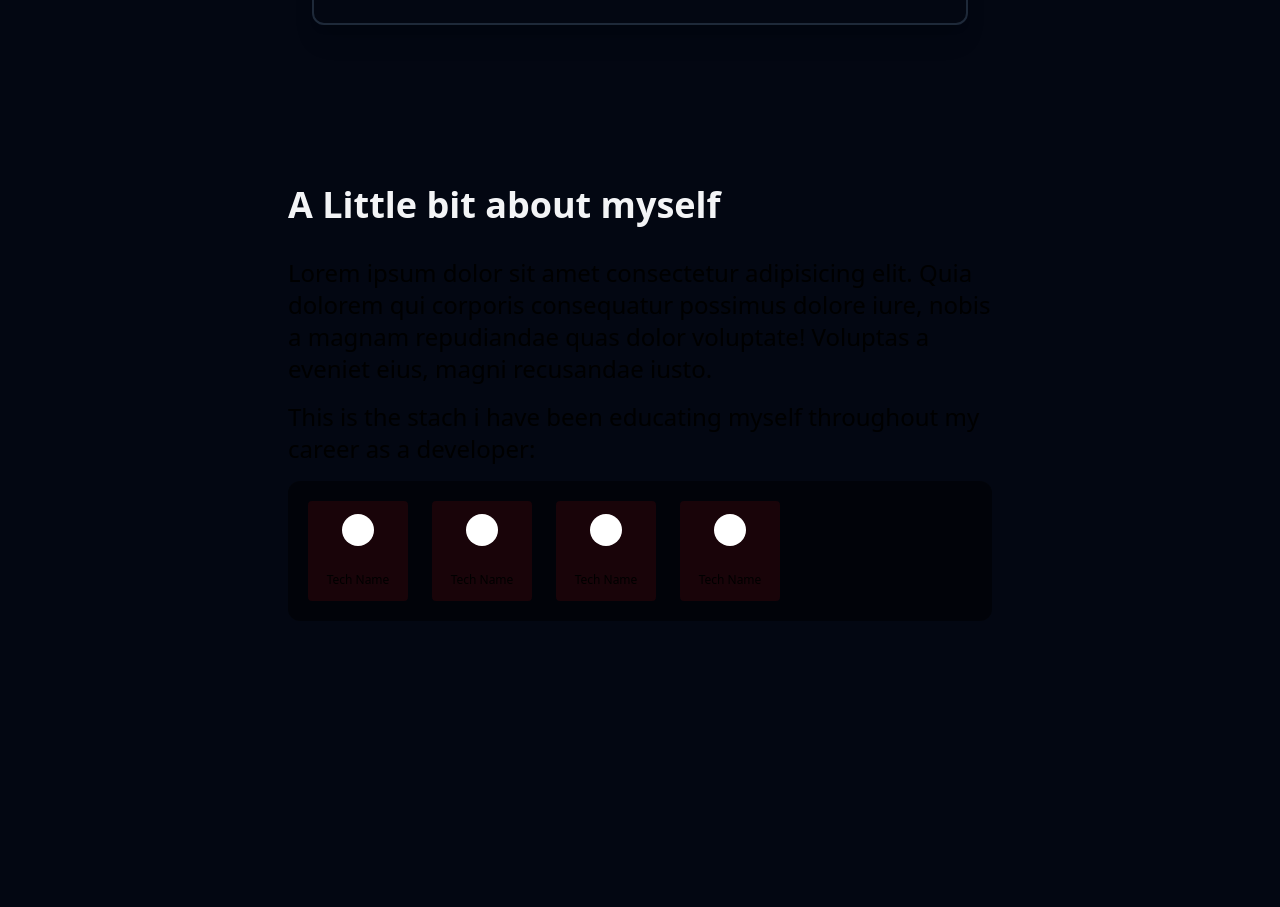
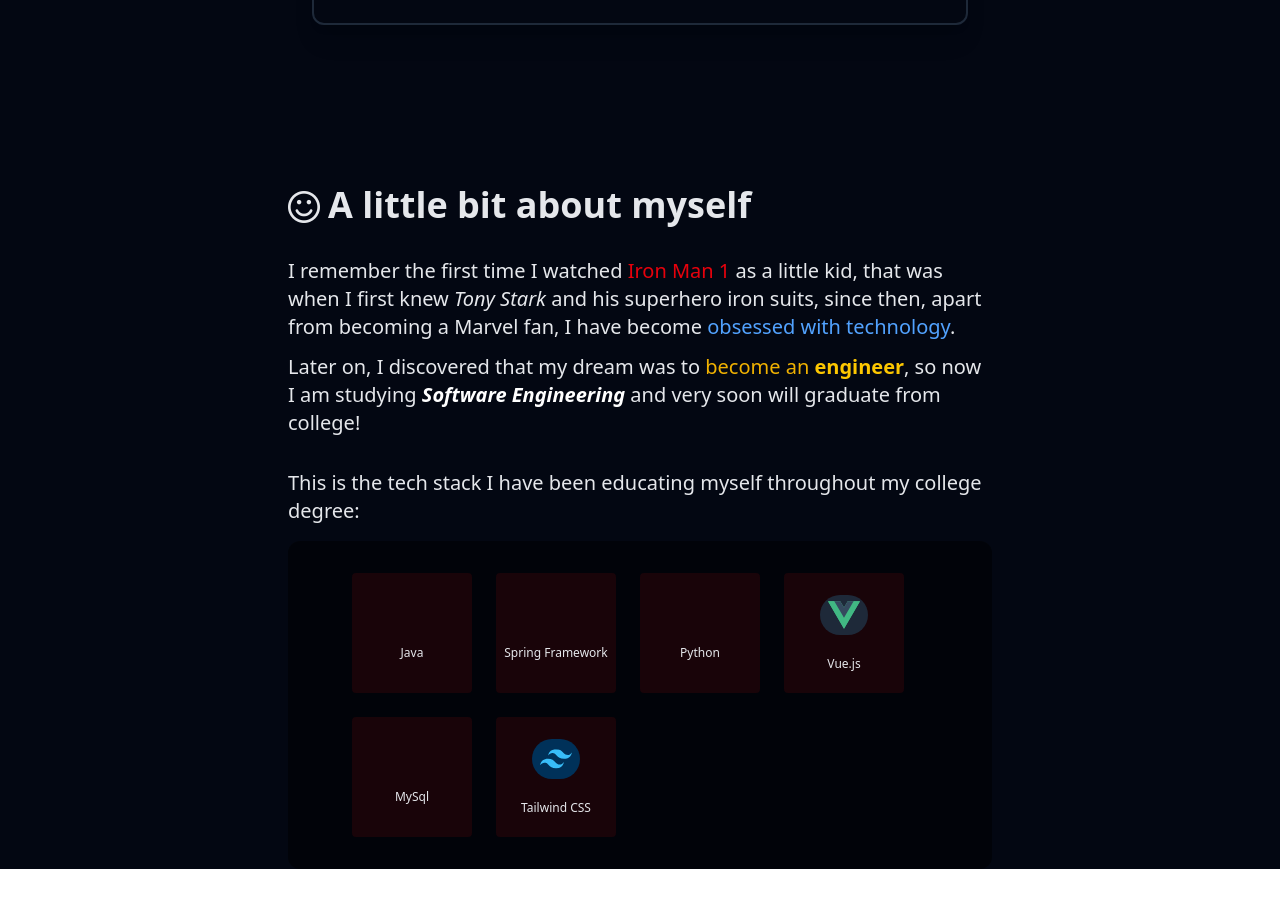
Before and after one commit to agusOlivieri/Portfolio, a Vue app: page / in a window 1280 px wide. Shown: the part 2810-3717 px from the top of the page. After the commit the page ends 3679 px from the top, so only its background shows below. Built offline with nearby package versions, Linux system fonts and the light colour scheme; a web font is replaced by a local one.

Commit message:
technologies stack

```diff
--- a/src/App.vue
+++ b/src/App.vue
@@ -24,7 +24,7 @@
           <Projects />
         </SectionContainer>
 
-        <SectionContainer class="h-screen" id="about-me">
+        <SectionContainer class="" id="about-me">
           <AboutMe />
         </SectionContainer>
       </div>
--- a/src/components/AboutMe.vue
+++ b/src/components/AboutMe.vue
@@ -1,17 +1,66 @@
 <script setup>
 import TechnologyCard from '@/Components/TechnologyCard.vue';
+import Vue from '@/assets/icons/Vue.vue';
+import Tailwind from '@/assets/icons/Tailwind.vue';
+
+const TECHNOLOGIES = {
+    JAVA: {
+        name: 'Java',
+        class: "",
+        icon: '',
+    },
+    SPRING: {
+        name: 'Spring Framework',
+        class: "",
+        icon: '',
+    },
+    PYTHON: {
+        name: 'Python',
+        class: "",
+        icon: '',
+    },
+    VUE: {
+      name: 'Vue.js',
+      class: "bg-gray-800 text-white",
+      icon: Vue
+    },
+    MYSQL: {
+        name: 'MySql',
+        class: "",
+        icon: '',
+    },
+    TAILWIND: {
+        name: "Tailwind CSS",
+        class: "bg-[#003159]",
+        icon: Tailwind
+    },
+
+};
+
 </script>
 
 <template>
-    <div class="pt-18">
-        <h1 class="text-2xl lg:text-4xl mb-8 text-gray-100 font-semibold">A Little bit about myself</h1>
-        <p class="text-2xl mb-4">Lorem ipsum dolor sit amet consectetur adipisicing elit. Quia dolorem qui corporis consequatur possimus dolore iure, nobis a magnam repudiandae quas dolor voluptate! Voluptas a eveniet eius, magni recusandae iusto.</p>
-        <h3 class="text-2xl mb-4">This is the stach i have been educating myself throughout my career as a developer:</h3>
-        <div class="w-full bg-black/50 rounded-xl p-5 flex flex-wrap gap-x-6">
-            <TechnologyCard />
-            <TechnologyCard />
-            <TechnologyCard />
-            <TechnologyCard />
+    <div class="pt-18 text-gray-200">
+        <div class="flex items-center mb-8 gap-x-2">
+            <i class="pi pi-face-smile mt-1" style="font-size: 2rem"></i>
+            <h2 class="text-2xl lg:text-4xl font-semibold">A little bit about myself</h2>
+        </div>
+        <p class="text-xl mb-3">
+            I remember the first time I watched <span class="text-red-600">Iron Man 1</span> as a little kid, that was when I first knew <span class="italic">Tony Stark</span> and his superhero iron suits, since then, apart from becoming a Marvel fan, I have become<span class="text-blue-400"> obsessed with technology</span>.
+        </p>
+        <p class="text-xl mb-8">
+            Later on, I discovered that my dream was to <span class="text-yellow-500">become an <span class="text-yellow-400 font-bold">engineer</span></span>, so now I am studying <span class="font-semibold italic text-white">Software Engineering</span> and very soon will graduate from college!
+        </p>
+        <h3 class="text-xl mb-4">
+            This is the tech stack I have been educating myself throughout my college degree:
+        </h3>
+        <div class="bg-black/50 rounded-xl px-16 py-8 flex flex-wrap gap-6">
+            <TechnologyCard v-for="(tech, index) in TECHNOLOGIES" :key="index"
+              :name="tech.name"
+              :classes="tech.class"
+              :logo="tech.icon"
+            />
+
         </div>
     </div>
 </template>
--- a/src/components/TechnologyCard.vue
+++ b/src/components/TechnologyCard.vue
@@ -3,15 +3,20 @@
     name: {
         type: String
     },
+    classes: {
+        type: String
+    },
     logo: {
-        type: String
+        type: Object
     }
 })
 </script>
 
 <template>
-    <div class="size-25 bg-red-950/35 flex flex-col justify-around items-center text-xs rounded-sm">
-        <div class="size-8 rounded-full bg-white"></div>
-        Tech Name
+    <div class="size-30 bg-red-950/35 flex flex-col justify-evenly items-center text-xs rounded-sm">
+        <span :class="`flex gap-x-1 rounded-full text-xs flex-wrap items-center ${classes} px-2 py-1`">
+            <component :is="logo" class="size-8" />
+        </span>
+        {{ name }}
     </div>
 </template>
```
